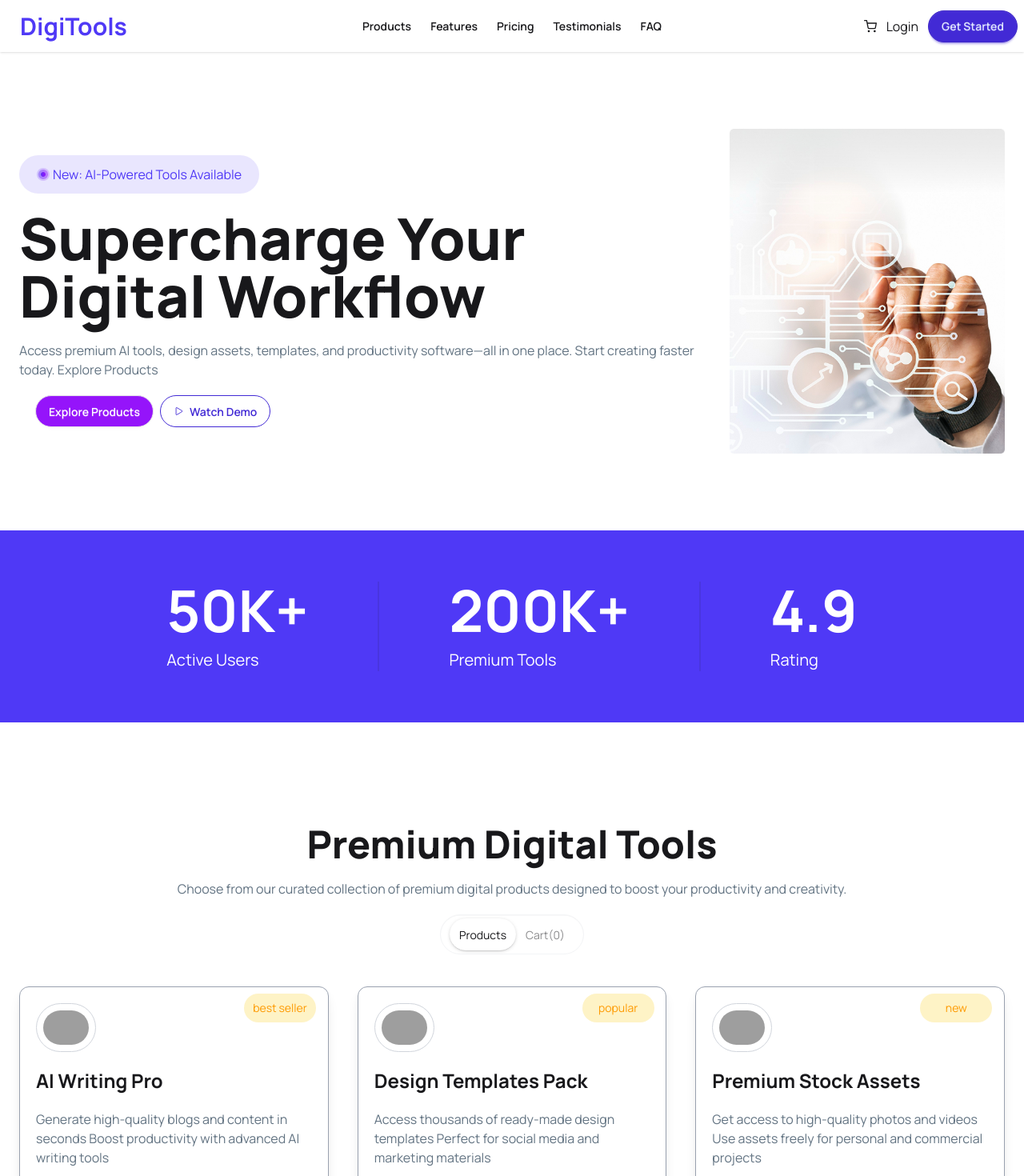
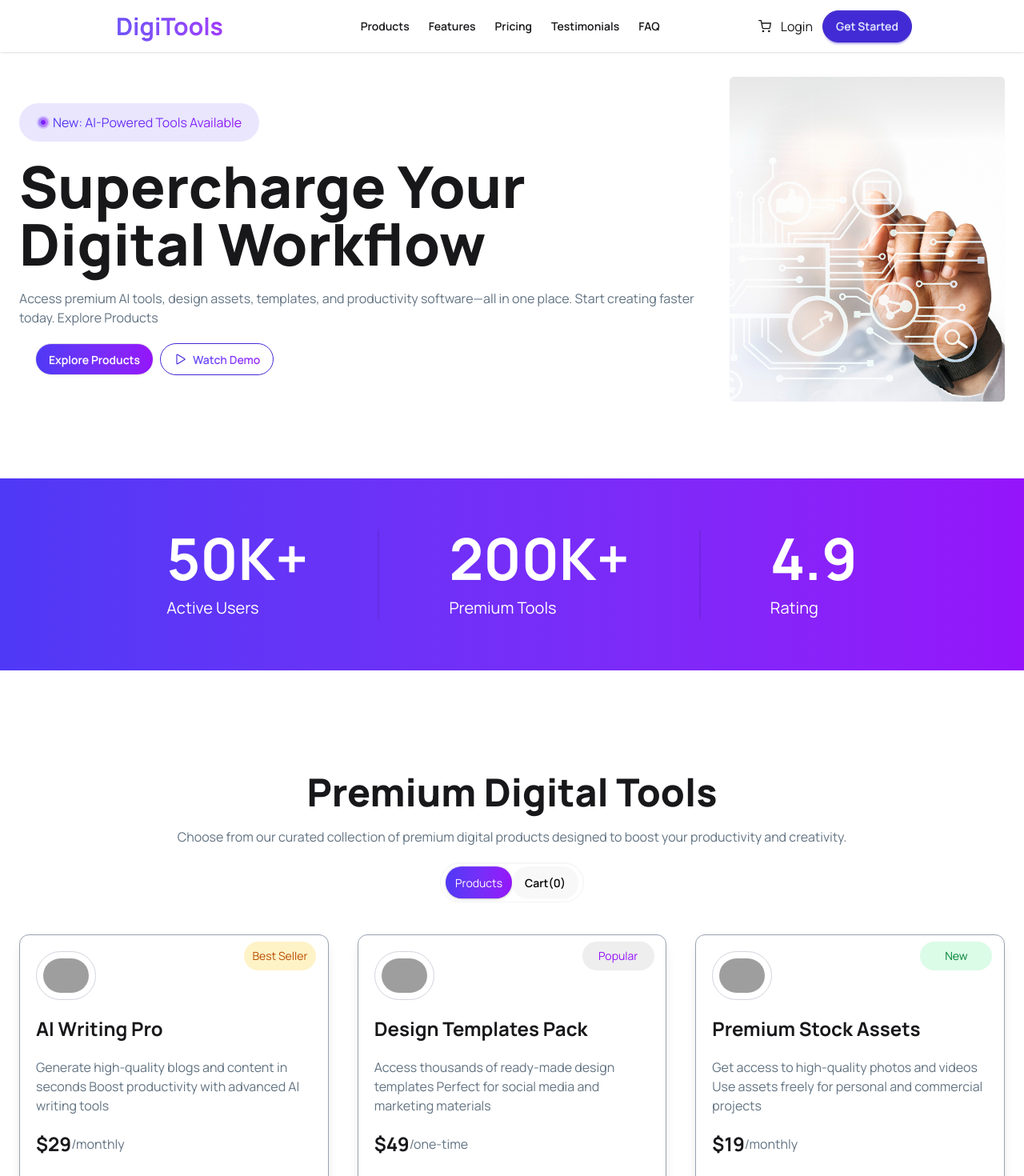
Before and after one commit to ashrafultusher13/Digitools-code, a React (Vite) app: page / in a window 1280 px wide. Shown: the top 1470 px of the page at 80% size. Built offline with nearby package versions, Linux system fonts and the light colour scheme; grey boxes are pictures that could not be loaded.

Commit message:
made responsive and fixed color styling

```diff
--- a/public/data.json
+++ b/public/data.json
@@ -6,7 +6,7 @@
     "price": 29,
     "period": "monthly",
     "tag": "bestseller",
-    "tagtype": "best seller",
+    "tagtype": "Best Seller",
     "features": [
       "Unlimited AI generations",
       "50+ writing templates",
@@ -21,7 +21,7 @@
     "price": 49,
     "period": "one-time",
     "tag": "popular",
-    "tagtype": "popular",
+    "tagtype": "Popular",
     "features": [
       "2000+ templates",
       "Monthly updates",
@@ -36,7 +36,7 @@
     "price": 19,
     "period": "monthly",
     "tag": "new",
-    "tagtype": "new",
+    "tagtype": "New",
     "features": [
       "10M+ assets",
       "Commercial use",
@@ -51,7 +51,7 @@
     "price": 79,
     "period": "monthly",
     "tag": "popular",
-    "tagtype": "popular",
+    "tagtype": "Popular",
     "features": [
       "50+ automations",
       "API access",
@@ -66,7 +66,7 @@
     "price": 15,
     "period": "one-time",
     "tag": "new",
-    "tagtype": "new",
+    "tagtype": "New",
     "features": [
       "100+ templates",
       "ATS optimization",
@@ -81,7 +81,7 @@
     "price": 39,
     "period": "monthly",
     "tag": "bestseller",
-    "tagtype": "best seller",
+    "tagtype": "Best Seller",
     "features": [
       "5000+ assets",
       "Scheduler included",
--- a/src/App.jsx
+++ b/src/App.jsx
@@ -1,3 +1,4 @@
+import { useState } from "react";
 import "./App.css";
 import Digital from "./Components/Digital/Digital";
 import Footer from "./Components/Footer/Footer";
@@ -7,8 +8,6 @@ import Pricing from "./Components/Pricing/Pricing";
 import Rating from "./Components/Rating/Rating";
 import Steps from "./Components/Steps/Steps";
 
-
-
 const getData = async () => {
   const res = await fetch("/data.json");
   return res.json();
@@ -17,17 +16,22 @@ const getData = async () => {
 const getPromise = getData();
 
 function App() {
+  const [carts, setCarts] = useState([]);
   return (
     <>
       <header>
         <nav>
-          <Navbar></Navbar>
+          <Navbar carts={carts}></Navbar>
         </nav>
       </header>
       <main>
         <Hero></Hero>
         <Rating></Rating>
-        <Digital getPromise={getPromise}></Digital>
+        <Digital
+          getPromise={getPromise}
+          carts={carts}
+          setCarts={setCarts}
+        ></Digital>
 
         <Steps></Steps>
         <Pricing></Pricing>
--- a/src/Components/Box/Box.jsx
+++ b/src/Components/Box/Box.jsx
@@ -4,7 +4,7 @@ import Products from "../ui/Products";
 const Box = ({tools, carts, setCarts}) => {
   return (
     <div>
-      <div className="card-box-section grid grid-cols-3 gap-9">
+      <div className="card-box-section grid grid-cols-1 lg:grid-cols-3 gap-9">
         {tools.map((tool, index) => (
           <Products carts={carts} setCarts={setCarts} key={index} tool={tool}></Products>
         ))}
--- a/src/Components/Digital/Digital.jsx
+++ b/src/Components/Digital/Digital.jsx
@@ -3,13 +3,10 @@ import React, { use, useState } from "react";
 import Box from "../Box/Box";
 import Cart from "../ui/Cart";
 
-const Digital = ({ getPromise }) => {
+const Digital = ({ getPromise, carts, setCarts }) => {
   const tools = use(getPromise);
 
   const [activeTab, setActiveTab] = useState("Products");
-
-  const [carts,setCarts] = useState([]);
-
 
   return (
     <div className="my-32 max-w-7xl mx-auto px-6">
@@ -25,7 +22,7 @@ const Digital = ({ getPromise }) => {
           <input
             type="radio"
             name="my_tabs_1"
-            className="tab rounded-full w-[70px]"
+            className={`tab rounded-full w-[70px] ${activeTab === "Products" ? "bg-linear-to-r from-[#4F39F6] to-[#9514FA] text-white" : "btn text-black"}`}
             aria-label="Products"
             onClick={() => setActiveTab("Products")}
             defaultChecked
@@ -33,7 +30,7 @@ const Digital = ({ getPromise }) => {
           <input
             type="radio"
             name="my_tabs_1"
-            className="tab rounded-full w-[70px]"
+            className={`tab rounded-full w-[70px] ${activeTab === "Cart" ? "bg-linear-to-r from-[#4F39F6] to-[#9514FA] text-white" : "btn text-black"}`}
             aria-label={`Cart(${carts.length})`}
             onClick={() => setActiveTab("Cart")}
           />
@@ -42,7 +39,9 @@ const Digital = ({ getPromise }) => {
         {}
       </div>
 
-      {activeTab === "Products" && <Box carts={carts} setCarts={setCarts} tools={tools}></Box>}
+      {activeTab === "Products" && (
+        <Box carts={carts} setCarts={setCarts} tools={tools}></Box>
+      )}
       {activeTab === "Cart" && <Cart carts={carts} setCarts={setCarts}></Cart>}
     </div>
   );
--- a/src/Components/Footer/Footer.jsx
+++ b/src/Components/Footer/Footer.jsx
@@ -7,7 +7,7 @@ const Footer = () => {
   return (
     <div className="bg-[#101727] text-white pt-28 pb-10 ">
       <div className="max-w-7xl mx-auto px-6">
-        <div className="grid grid-cols-5 gap-15">
+        <div className="grid grid-cols-2 lg:grid-cols-5 gap-15">
         <div className="space-y-3">
           <h2 className="text-3xl font-extrabold">DigiTools</h2>
           <p className="text-[#FFFFFF90]">
@@ -59,7 +59,7 @@ const Footer = () => {
         </div>
       </div>
       <div className="divider"></div>
-      <div className="flex justify-between text-[#FAFAFA60]">
+      <div className="flex gap-3 lg:gap-1 justify-between text-[#FAFAFA60]">
         <p>© 2026 Digitools. All rights reserved.</p>
         <div className="flex items-center gap-5">
           <p>Privacy Policy</p>
--- a/src/Components/Hero/Hero.jsx
+++ b/src/Components/Hero/Hero.jsx
@@ -5,25 +5,25 @@ import { IoPlayOutline } from "react-icons/io5";
 
 const Hero = () => {
   return (
-    <div className="flex justify-center items-center gap-10 my-24 max-w-7xl mx-auto px-6">
+    <div className="flex flex-col-reverse lg:flex-row justify-center items-center gap-10 my-24 max-w-7xl mx-auto px-6">
       <div className="hero-left space-y-5">
-        <span className="p-3 bg-[#4F39F620] flex justify-center items-center gap-1 rounded-4xl w-[300px] text-[#4F39F6]">
+        <span className="p-2 lg:p-3 bg-[#4F39F620] flex justify-center items-center gap-1 rounded-4xl w-[290px] lg:w-[300px] text-[#4F39F6]">
           <img className="w-4 h-auto" src={pointImg} alt="" />
-          New: AI-Powered Tools Available
+          <p className="text-transparent bg-clip-text bg-linear-to-r from-[#4F39F6] to-[#9514FA]">New: AI-Powered Tools Available</p>
         </span>
-        <h1 className="font-extrabold text-7xl">Supercharge Your Digital Workflow</h1>
+        <h1 className="font-extrabold text-5xl lg:text-7xl">Supercharge Your Digital Workflow</h1>
         <p className="text-[#627382]">
           Access premium AI tools, design assets, templates, and productivity
           software—all in one place. Start creating faster today. Explore
           Products
         </p>
         <div className="flex gap-2 pl-5">
-          <button className="btn rounded-4xl bg-[#9514FA] text-white">Explore Products</button>
-          <button className="btn rounded-4xl btn-outline btn-primary"><IoPlayOutline /> Watch Demo</button>
+          <button className="btn rounded-4xl bg-linear-to-r from-[#4F39F6] to-[#9514FA] text-white">Explore Products</button>
+          <button className="btn rounded-4xl btn-outline btn-primary"><IoPlayOutline className="text-lg" /><p className="text-transparent bg-clip-text bg-linear-to-r from-[#4F39F6] to-[#9514FA]"> Watch Demo</p></button>
         </div>
       </div>
       <div className="hero-right">
-        <img src={heroImg} alt="" />
+        <img className="w-[300px] lg:w-[500px]" src={heroImg} alt="" />
       </div>
     </div>
   );
--- a/src/Components/Navbar/Navbar.jsx
+++ b/src/Components/Navbar/Navbar.jsx
@@ -1,39 +1,42 @@
 import React from "react";
+import { AiOutlineMenu } from "react-icons/ai";
+import { CiMenuFries } from "react-icons/ci";
 import { FiShoppingCart } from "react-icons/fi";
+import { TiThMenu } from "react-icons/ti";
 
-const Navbar = () => {
+const Navbar = ({ carts }) => {
   return (
-    <div className="">
-      <div className="navbar bg-base-100 shadow-sm">
-        <div className="navbar-start">
+    <div className="relative">
+      <div className="navbar bg-base-100 shadow-sm fixed top-0 right-0 left-0 z-10">
+        <div className="navbar-start lg:pl-30">
           <div className="dropdown">
-            <div tabIndex={0} role="button" className="btn btn-ghost lg:hidden">
+            <div
+              tabIndex={0}
+              role="button"
+              className="btn btn-ghost lg:hidden"
+            ><AiOutlineMenu className="text-xl text-[#4F39F6]" /></div>
+            <ul
 
-            </div>
-            <ul
-              tabIndex="-1"
-              className="menu menu-sm dropdown-content bg-base-100 rounded-box z-1 mt-3 w-52 p-2 shadow"
+              className="menu menu-sm dropdown-content bg-base-100 rounded-box z-1 mt-3 w-52 p-2 shadow font-semibold"
             >
               <li>
-                <a>Item 1</a>
+              <a href="">Products</a>
             </li>
             <li>
-                <a>Parent</a>
-                <ul className="p-2">
-                  <li>
-                    <a>Submenu 1</a>
+              <a href="">Features</a>
             </li>
             <li>
-                    <a>Submenu 2</a>
-                  </li>
-                </ul>
+              <a href="">Pricing</a>
             </li>
             <li>
-                <a>Item 3</a>
+              <a href="">Testimonials</a>
+            </li>
+            <li>
+              <a href="">FAQ</a>
             </li>
             </ul>
           </div>
-          <a className="btn btn-ghost text-3xl font-bold text-[#4F39F6]">
+          <a className="btn btn-ghost text-3xl font-bold text-transparent bg-clip-text bg-linear-to-r from-[#4F39F6] to-[#9514FA]">
             DigiTools
           </a>
         </div>
@@ -56,8 +59,18 @@ const Navbar = () => {
             </li>
           </ul>
         </div>
-        <div className="navbar-end flex gap-3">
-          <a className="flex justify-center items-center gap-3"><FiShoppingCart /> Login</a>
+        <div className="navbar-end flex gap-3 relative lg:pr-33">
+          {carts.length === 0 ? (
+            ""
+          ) : (
+            <span className="text-white bg-red-500 px-2 py-0.5 rounded-full text-[10px] absolute z-1 left-13 lg:left-59 -top-0.5 ">
+              {carts.length}
+            </span>
+          )}
+
+          <a className="flex justify-center items-center gap-3">
+            <FiShoppingCart /> Login
+          </a>
           <a className="btn btn-primary rounded-4xl">Get Started</a>
         </div>
       </div>
--- a/src/Components/Rating/Rating.jsx
+++ b/src/Components/Rating/Rating.jsx
@@ -2,21 +2,21 @@ import React from "react";
 
 const Rating = () => {
   return (
-    <div className="bg-[#4F39F6] py-16">
+    <div className="bg-linear-to-r from-[#4F39F6] to-[#9514FA] py-16">
      <div className="max-w-7xl mx-auto px-6">
-       <div className="flex justify-center items-center gap-16 text-white">
+       <div className="flex flex-col lg:flex-row justify-center items-center gap-5 lg:gap-16 text-white">
         <div className="space-y-3">
-          <h1 className="text-7xl font-bold">50K+</h1>
+          <h1 className="text-5xl lg:text-7xl font-bold">50K+</h1>
           <p className="text-xl">Active Users</p>
         </div>
         <div className="divider lg:divider-horizontal"></div>
         <div className="space-y-3">
-          <h1 className="text-7xl font-bold">200K+</h1>
+          <h1 className="text-5xl lg:text-7xl font-bold font-bold">200K+</h1>
           <p className="text-xl">Premium Tools</p>
         </div>
         <div className="divider lg:divider-horizontal"></div>
         <div className="space-y-3">
-          <h1 className="text-7xl font-bold">4.9</h1>
+          <h1 className="text-5xl lg:text-7xl font-bold font-bold">4.9</h1>
           <p className="text-xl">Rating</p>
         </div>
       </div>
--- a/src/Components/ui/Products.jsx
+++ b/src/Components/ui/Products.jsx
@@ -3,7 +3,8 @@ import { useState } from "react";
 import { toast } from "react-toastify";
 
 const Products = ({ tool, carts, setCarts }) => {
-  const { name, description, price, period, tagtype, features, icon } = tool;
+  const { name, description, price, period, tagtype, features, icon, tag } =
+    tool;
 
   const [isAdded, setIsAdded] = useState(false);
 
@@ -19,7 +20,9 @@ const Products = ({ tool, carts, setCarts }) => {
   return (
     <div>
       <div className="cart border border-gray-400 rounded-xl text-start space-y-5 p-5 relative hover:bg-gray-100 shadow-lg">
-        <p className="absolute left-70 top-2 text-center text-sm bg-amber-100 text-amber-500 p-2 rounded-3xl w-[90px]">
+        <p
+          className={`absolute left-83 lg:left-70 top-2 text-center text-sm  ${tag === "bestseller" ? "bg-amber-100 text-amber-700" : tag === "popular" ? "text-[#9514FA] bg-base-300" : "text-green-700 bg-green-100"} p-2 rounded-3xl w-[90px]`}
+        >
           {tagtype}
         </p>
         <div>
@@ -51,7 +54,7 @@ const Products = ({ tool, carts, setCarts }) => {
         </div>
         <button
           onClick={handleButton}
-          className="btn btn-primary rounded-3xl w-full"
+          className="btn bg-linear-to-r from-[#4F39F6] to-[#9514FA] text-white rounded-3xl w-full"
         >
           {isAdded ? `Added To Cart` : `Buy Now`}
         </button>
```
Also changed, not shown: src/Components/Pricing/Pricing.jsx (+29 -22 lines), src/Components/Steps/Steps.jsx (+6 -5 lines). Lines whose indentation alone changed are shown as unchanged.
